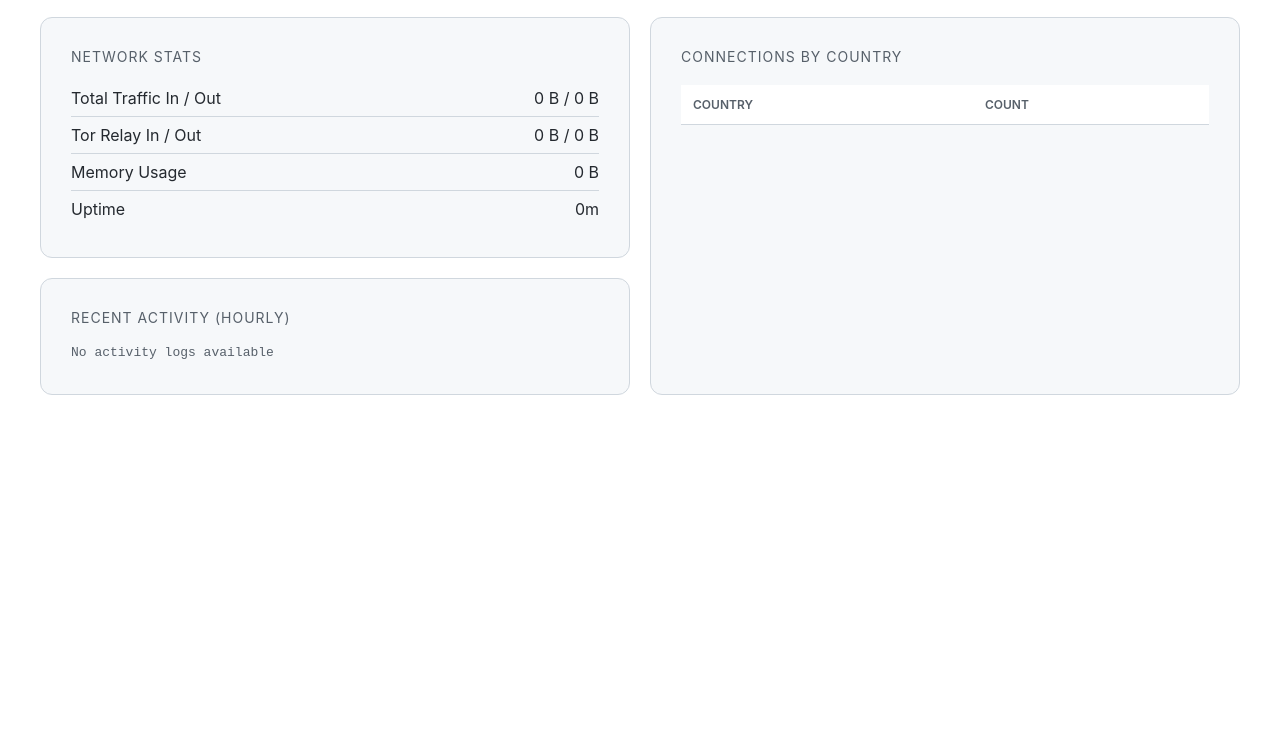
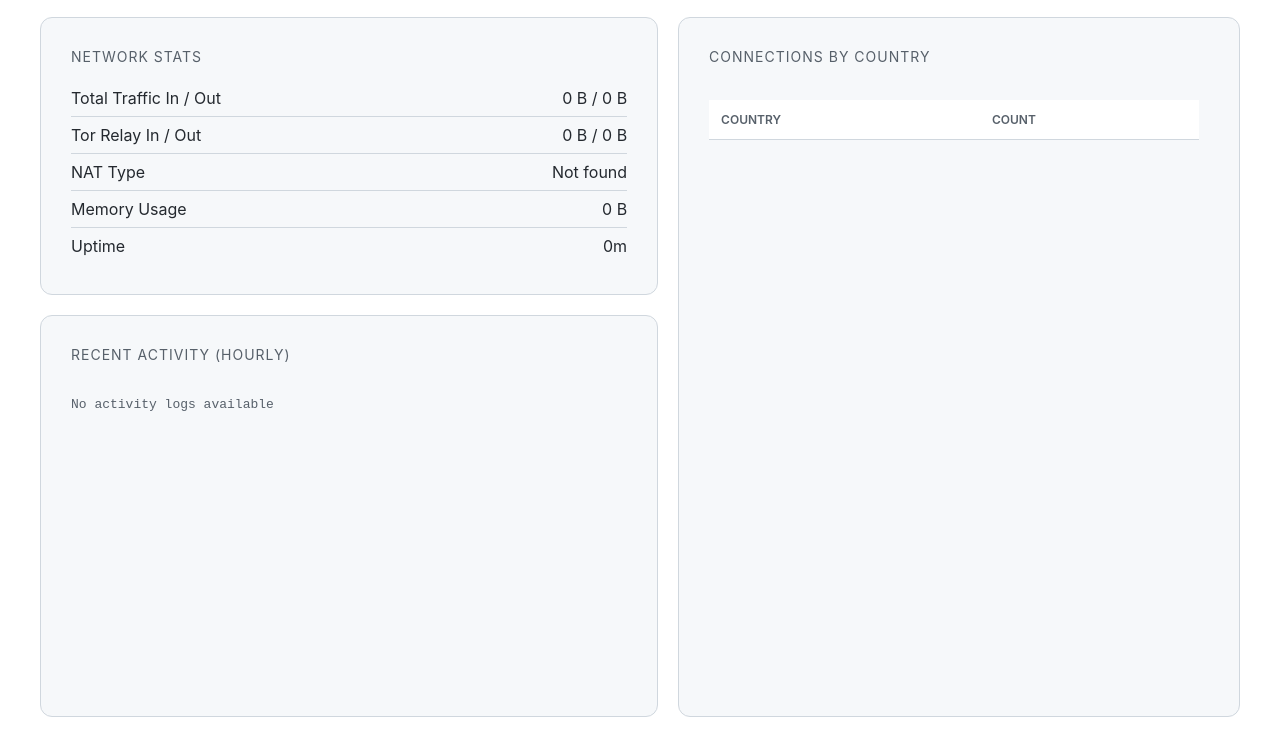
Before and after one commit to lone-cloud/snowflake-dashboard, a website: page index.html in a window 1280 px wide. Shown: the part 176-932 px from the top of the page. Before the commit the page ends 800 px from the top, so only its background shows below. Drawn offline with Linux system fonts and the light colour scheme; no server answers.

Commit message:
show snowflake's detected NAT type, better country display, better grid proportions, better favicon

```diff
--- a/index.html
+++ b/index.html
@@ -36,6 +36,10 @@
                     <span>Tor Relay In / Out</span>
                     <span id="tor-traffic">-</span>
                 </div>
+                <div class="metric-row" id="nat-row" hidden>
+                    <span>NAT Type</span>
+                    <span id="nat-type">-</span>
+                </div>
                 <div class="metric-row">
                     <span>Memory Usage</span>
                     <span id="memory">-</span>
@@ -56,9 +60,11 @@
 
         <div class="stat">
             <div class="label">Connections by Country</div>
-            <table id="countries">
-                <tr><th>Country</th><th>Count</th></tr>
-            </table>
+            <div class="table-scroll">
+                <table id="countries">
+                    <tr><th>Country</th><th>Count</th></tr>
+                </table>
+            </div>
         </div>
     </div>
 
@@ -80,12 +86,26 @@
             return `${mins}m`;
         }
 
+        const regionNames = (typeof Intl !== 'undefined' && Intl.DisplayNames)
+            ? new Intl.DisplayNames([navigator.language || 'en'], { type: 'region' })
+            : null;
+
+        function getCountryName(countryCode) {
+            if (!countryCode || countryCode === 'Unknown') return 'Unknown';
+            const normalized = String(countryCode).trim().toUpperCase();
+            if (!normalized) return 'Unknown';
+
+            const name = regionNames?.of(normalized);
+            return name || normalized;
+        }
+
         function getFlag(countryCode) {
             if (!countryCode || countryCode === 'Unknown') return '🌐';
-            const codePoints = countryCode
-                .toUpperCase()
+            const normalized = String(countryCode).trim().toUpperCase();
+            if (normalized.length !== 2) return '🌐';
+            const codePoints = normalized
                 .split('')
-                .map(char => 127397 + char.charCodeAt());
+                .map(char => 127397 + char.charCodeAt(0));
             return String.fromCodePoint(...codePoints);
         }
 
@@ -118,7 +138,7 @@
                     const [, timestamp, connections, dlTotal, dlRate, ulTotal, ulRate] = match;
                     const utcDate = new Date(`${timestamp.replace(/\//g, '-')}Z`);
                     const time = utcDate.toLocaleTimeString([], { hour: '2-digit', minute: '2-digit', second: '2-digit' });
-                    const fullDate = utcDate.toLocaleString();
+                    const fullDate = utcDate.toLocaleDateString([], { year: 'numeric', month: 'short', day: 'numeric', hour: '2-digit', minute: '2-digit', second: '2-digit' });
 
                     return `<tr>
                         <td title="${fullDate}">${time}</td>
@@ -139,6 +159,28 @@
                 </table>`;
             } catch (_e) {
                 document.getElementById('activity-log').innerHTML = '<div style="color: var(--error-color);">Error loading logs</div>';
+            }
+        }
+
+        async function fetchNatType() {
+            try {
+                const response = await fetch('/internal/nat');
+                const text = await response.text();
+                const natType = text.trim() || 'Unknown';
+                const el = document.getElementById('nat-type');
+                const row = document.getElementById('nat-row');
+
+                const isUnknown = !natType || natType.toLowerCase() === 'unknown';
+                if (row) row.hidden = isUnknown;
+                if (el && !isUnknown) {
+                    const capitalized = natType.charAt(0).toUpperCase() + natType.slice(1).toLowerCase();
+                    el.textContent = capitalized;
+                }
+            } catch (_e) {
+                const el = document.getElementById('nat-type');
+                const row = document.getElementById('nat-row');
+                if (row) row.hidden = false;
+                if (el) el.innerHTML = '<span class="error">Error</span>';
             }
         }
 
@@ -211,9 +253,15 @@
                 table.innerHTML = '<tr><th>Country</th><th>Count</th></tr>';
                 Object.entries(countries).sort((a, b) => b[1] - a[1]).forEach(([country, count]) => {
                     const row = table.insertRow();
-                    const flag = getFlag(country);
-                    const displayName = country || 'Unknown';
-                    row.insertCell(0).innerHTML = `<span class="flag">${flag}</span>${displayName}`;
+                    const displayName = getCountryName(country);
+
+                    const countryCell = row.insertCell(0);
+                    const flagSpan = document.createElement('span');
+                    flagSpan.className = 'flag';
+                    flagSpan.textContent = getFlag(country);
+                    countryCell.appendChild(flagSpan);
+                    countryCell.appendChild(document.createTextNode(displayName));
+
                     row.insertCell(1).textContent = count;
                 });
             } catch (_e) {
@@ -223,8 +271,10 @@
 
         fetchStats();
         fetchLogs();
+        fetchNatType();
         setInterval(fetchStats, 60000);
         setInterval(fetchLogs, 60000);
+        setInterval(fetchNatType, 60000);
     </script>
 </body>
 </html>
--- a/package.json
+++ b/package.json
@@ -1,6 +1,6 @@
 {
 	"name": "snowflake-dashboard",
-	"version": "1.1.0",
+	"version": "1.2.0",
 	"type": "module",
 	"license": "AGPL-3.0",
 	"scripts": {
--- a/styles.css
+++ b/styles.css
@@ -8,6 +8,10 @@
 	--accent-color: #58a6ff;
 	--success-color: #3fb950;
 	--error-color: #f85149;
+	--bottom-grid-height: clamp(700px, 85vh, 1000px);
+	--scrollbar-track: rgba(255, 255, 255, 0.04);
+	--scrollbar-thumb: rgba(201, 209, 217, 0.22);
+	--scrollbar-thumb-hover: rgba(201, 209, 217, 0.35);
 }
 
 @media (prefers-color-scheme: light) {
@@ -21,6 +25,9 @@
 		--accent-color: #0969da;
 		--success-color: #1a7f37;
 		--error-color: #cf222e;
+		--scrollbar-track: rgba(0, 0, 0, 0.04);
+		--scrollbar-thumb: rgba(36, 41, 47, 0.18);
+		--scrollbar-thumb-hover: rgba(36, 41, 47, 0.3);
 	}
 }
 
@@ -44,7 +51,8 @@ body {
 }
 
 .grid-bottom {
-	grid-template-columns: 1fr 1fr;
+	grid-template-columns: minmax(0, 1.1fr) minmax(0, 1fr);
+	align-items: stretch;
 }
 
 .stat {
@@ -84,6 +92,54 @@ table {
 	width: 100%;
 	margin-top: 20px;
 	border-collapse: collapse;
+}
+
+.table-scroll {
+	overflow: auto;
+	scrollbar-gutter: stable;
+	margin-top: 20px;
+}
+
+.table-scroll,
+#activity-log {
+	scrollbar-width: thin;
+	scrollbar-color: var(--scrollbar-thumb) var(--scrollbar-track);
+}
+
+.table-scroll::-webkit-scrollbar,
+#activity-log::-webkit-scrollbar {
+	width: 10px;
+	height: 10px;
+}
+
+.table-scroll::-webkit-scrollbar-track,
+#activity-log::-webkit-scrollbar-track {
+	background: var(--scrollbar-track);
+	border-radius: 999px;
+}
+
+.table-scroll::-webkit-scrollbar-thumb,
+#activity-log::-webkit-scrollbar-thumb {
+	background: var(--scrollbar-thumb);
+	border: 2px solid transparent;
+	background-clip: content-box;
+	border-radius: 999px;
+}
+
+.table-scroll::-webkit-scrollbar-thumb:hover,
+#activity-log::-webkit-scrollbar-thumb:hover {
+	background: var(--scrollbar-thumb-hover);
+	border: 2px solid transparent;
+	background-clip: content-box;
+}
+
+.table-scroll table {
+	margin-top: 0;
+}
+
+#activity-log {
+	overflow: auto;
+	scrollbar-gutter: stable;
 }
 
 th,
@@ -128,6 +184,47 @@ tr:last-child td {
 	gap: 20px;
 }
 
+@media (min-width: 769px) {
+	.grid-bottom {
+		height: var(--bottom-grid-height);
+		align-items: stretch;
+	}
+
+	.left-column {
+		height: 100%;
+		min-height: 0;
+	}
+
+	.left-column > .stat:first-child {
+		flex-shrink: 0;
+	}
+
+	.left-column > .stat:last-child {
+		flex: 1;
+		display: flex;
+		flex-direction: column;
+		min-height: 0;
+	}
+
+	.left-column > .stat:last-child #activity-log {
+		flex: 1;
+		min-height: 0;
+	}
+
+	.grid-bottom > .stat {
+		display: flex;
+		flex-direction: column;
+		min-height: 0;
+		max-height: 100%;
+	}
+
+	.grid-bottom > .stat .table-scroll {
+		flex: 1;
+		min-height: 0;
+		overflow: auto;
+	}
+}
+
 @media (max-width: 768px) {
 	body {
 		padding: 10px;
@@ -139,6 +236,7 @@ tr:last-child td {
 
 	.grid-bottom {
 		grid-template-columns: 1fr;
+		height: auto;
 	}
 
 	.stat {
@@ -160,13 +258,14 @@ tr:last-child td {
 	}
 
 	.metric-row {
-		flex-direction: column;
-		gap: 4px;
-		align-items: flex-start;
+		flex-wrap: nowrap;
 	}
 
-	.metric-row span:last-child {
-		font-size: 14px;
-		font-weight: 600;
+	#activity-log {
+		max-height: clamp(250px, 35vh, 400px);
+	}
+
+	.table-scroll {
+		max-height: clamp(350px, 55vh, 550px);
 	}
 }
```
Also changed, not shown: dev-server.js (+7 -0 lines), logs-server.js (+30 -2 lines), favicon.svg, 1 other file.
